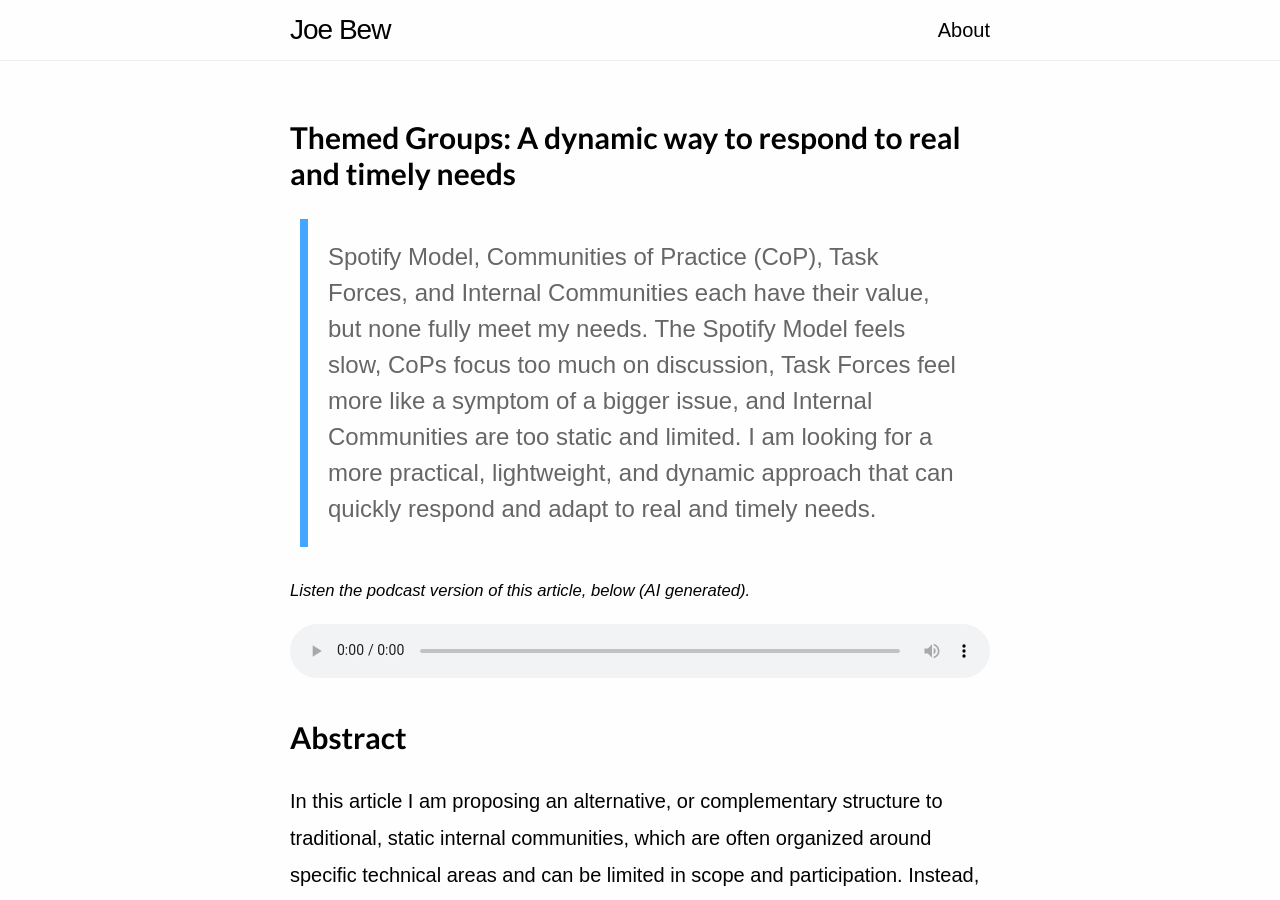
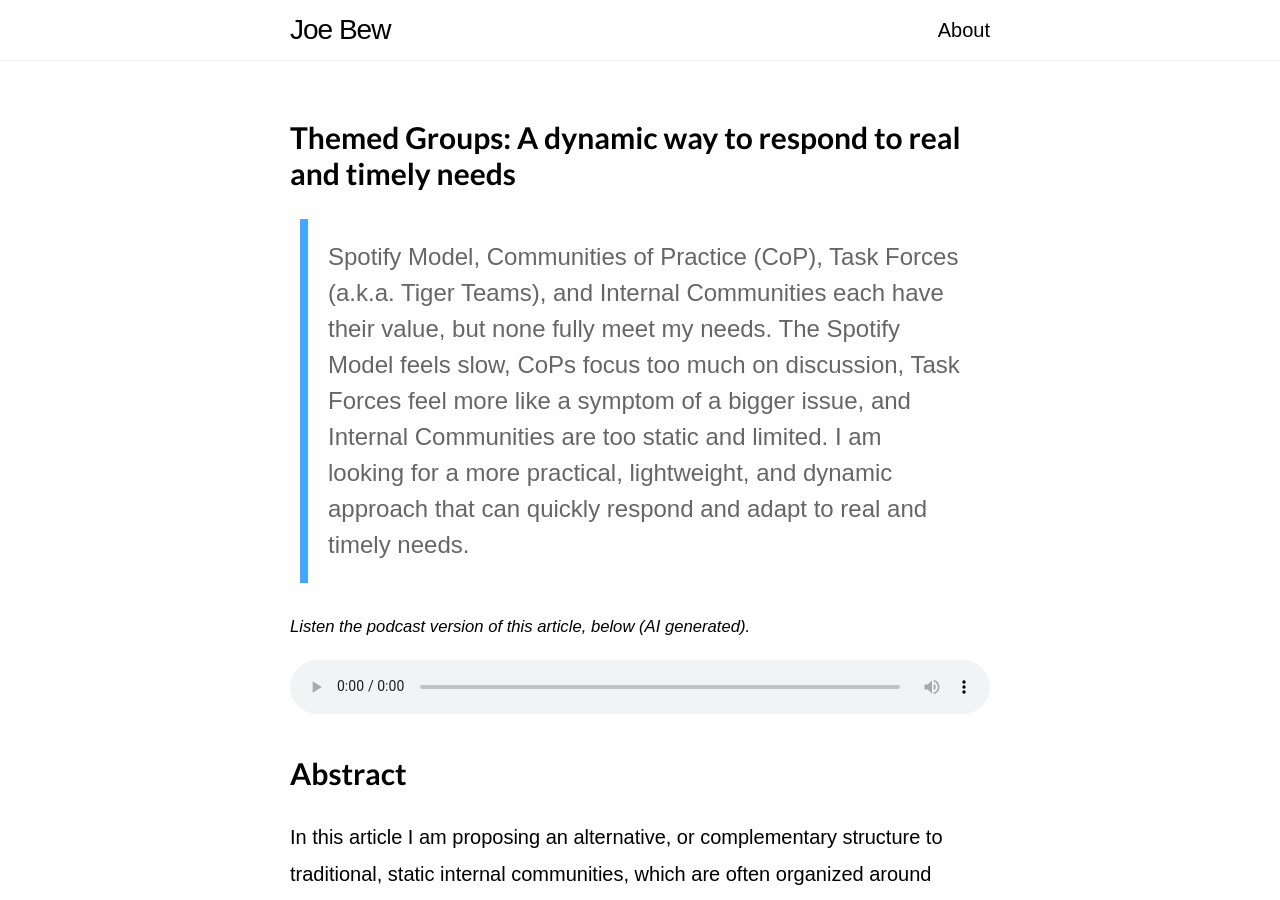
Before and after one commit to joebew42/joebew42.github.io, a Jekyll site: the page built from _posts/2025-05-01-themed-groups.markdown, in a window 1280 px wide and 900 px high. Built offline with Jekyll 4.4.1, drawn with Linux system fonts in a browser that asks for light colours; some web fonts are replaced.

Commit message:
Task forces a.k.a. Tiger Teams

```diff
--- a/_posts/2025-05-01-themed-groups.markdown
+++ b/_posts/2025-05-01-themed-groups.markdown
@@ -3,10 +3,10 @@
 title: "Themed Groups: A dynamic way to respond to real and timely needs"
 date: 2025-05-01 9:00:00 +0100
 tag: collaboration
-summary: "Spotify Model, Communities of Practice (CoP), Task Forces, and Internal Communities each have their value, but none fully meet my needs. The Spotify Model feels slow, CoPs focus too much on discussion, Task Forces feel more like a symptom of a bigger issue, and Internal Communities are too static and limited. I am looking for a more practical, lightweight, and dynamic approach that can quickly respond and adapt to real and timely needs."
+summary: "Spotify Model, Communities of Practice (CoP), Task Forces (a.k.a. Tiger Teams), and Internal Communities each have their value, but none fully meet my needs. The Spotify Model feels slow, CoPs focus too much on discussion, Task Forces feel more like a symptom of a bigger issue, and Internal Communities are too static and limited. I am looking for a more practical, lightweight, and dynamic approach that can quickly respond and adapt to real and timely needs."
 ---
 
-> Spotify Model, Communities of Practice (CoP), Task Forces, and Internal Communities each have their value, but none fully meet my needs. The Spotify Model feels slow, CoPs focus too much on discussion, Task Forces feel more like a symptom of a bigger issue, and Internal Communities are too static and limited. I am looking for a more practical, lightweight, and dynamic approach that can quickly respond and adapt to real and timely needs.
+> Spotify Model, Communities of Practice (CoP), Task Forces (a.k.a. Tiger Teams), and Internal Communities each have their value, but none fully meet my needs. The Spotify Model feels slow, CoPs focus too much on discussion, Task Forces feel more like a symptom of a bigger issue, and Internal Communities are too static and limited. I am looking for a more practical, lightweight, and dynamic approach that can quickly respond and adapt to real and timely needs.
 
 <small>*Listen the podcast version of this article, below (AI generated).*</small>
 <audio controls style="width:100%">
```
